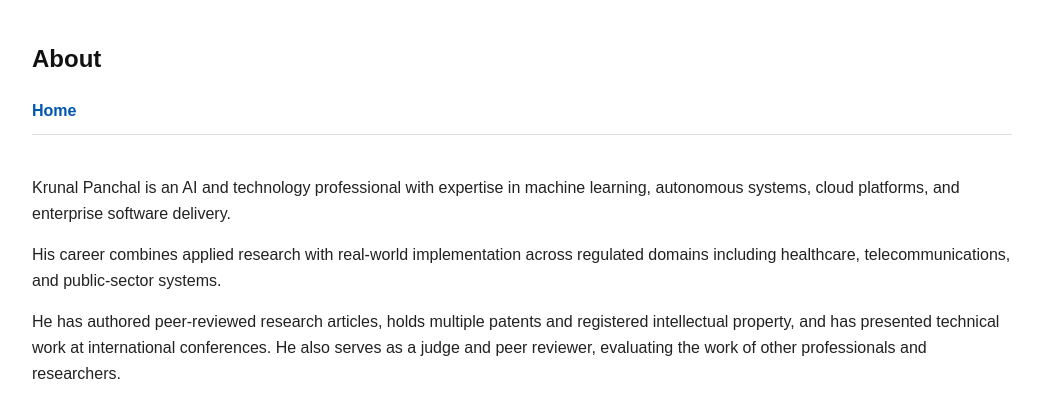
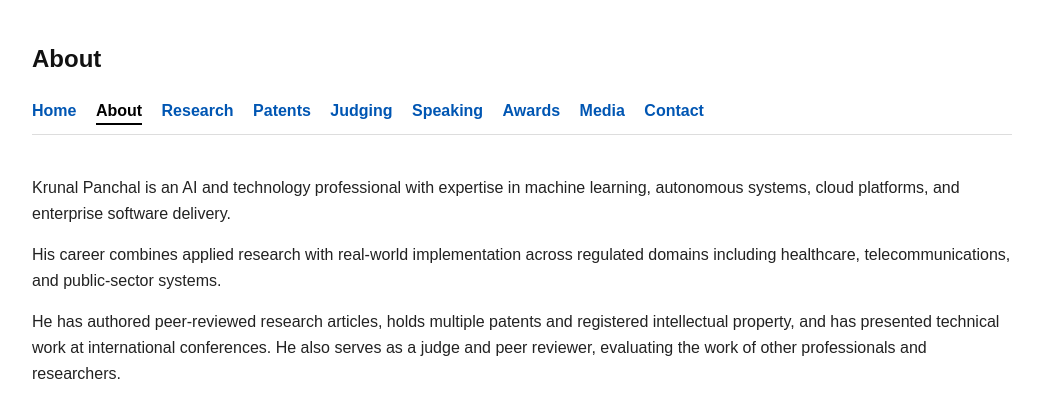
Before and after one commit to krunalpc/krunalpanchal-site, a plain HTML site: page about.html in a window 1280 px wide. Shown: the whole page, without its empty margins (118-1158 px from the left). Drawn offline with Linux system fonts and the light colour scheme.

Commit message:
Update about.html

```diff
--- a/about.html
+++ b/about.html
@@ -8,7 +8,17 @@
 <body>
 
 <h2>About</h2>
-<nav><a href="index.html">Home</a></nav>
+<nav>
+  <a href="index.html">Home</a>
+  <a href="about.html" class="active">About</a>
+  <a href="research.html">Research</a>
+  <a href="patents.html">Patents</a>
+  <a href="judging.html">Judging</a>
+  <a href="speaking.html">Speaking</a>
+  <a href="awards.html">Awards</a>
+  <a href="media.html">Media</a>
+  <a href="contact.html">Contact</a>
+</nav>
 
 <p>
 Krunal Panchal is an AI and technology professional with expertise in machine learning, autonomous systems, cloud platforms, and enterprise software delivery.
```
